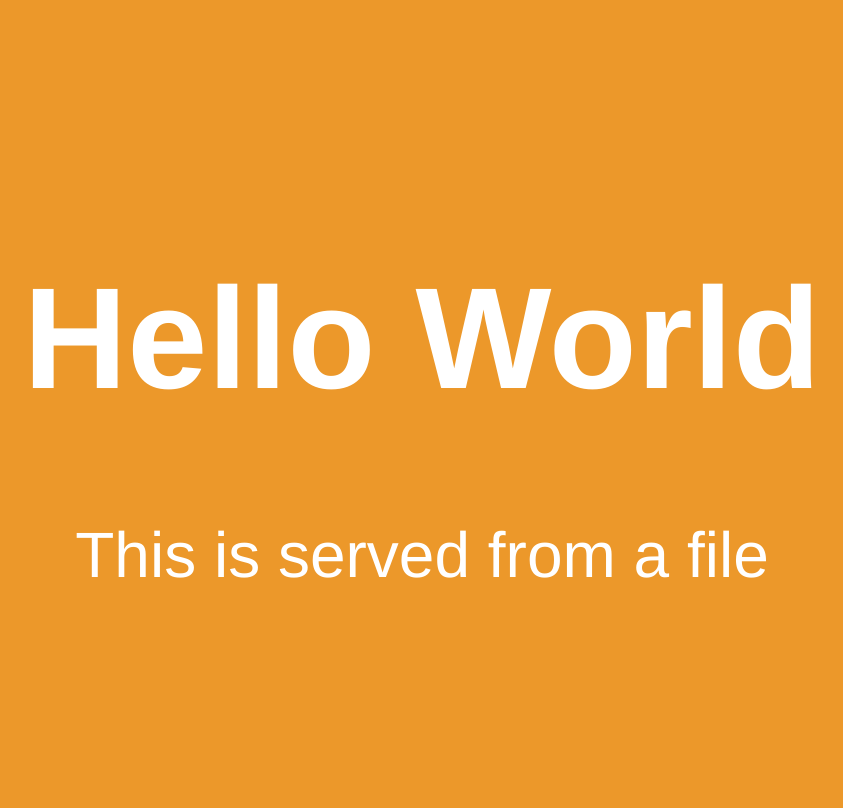
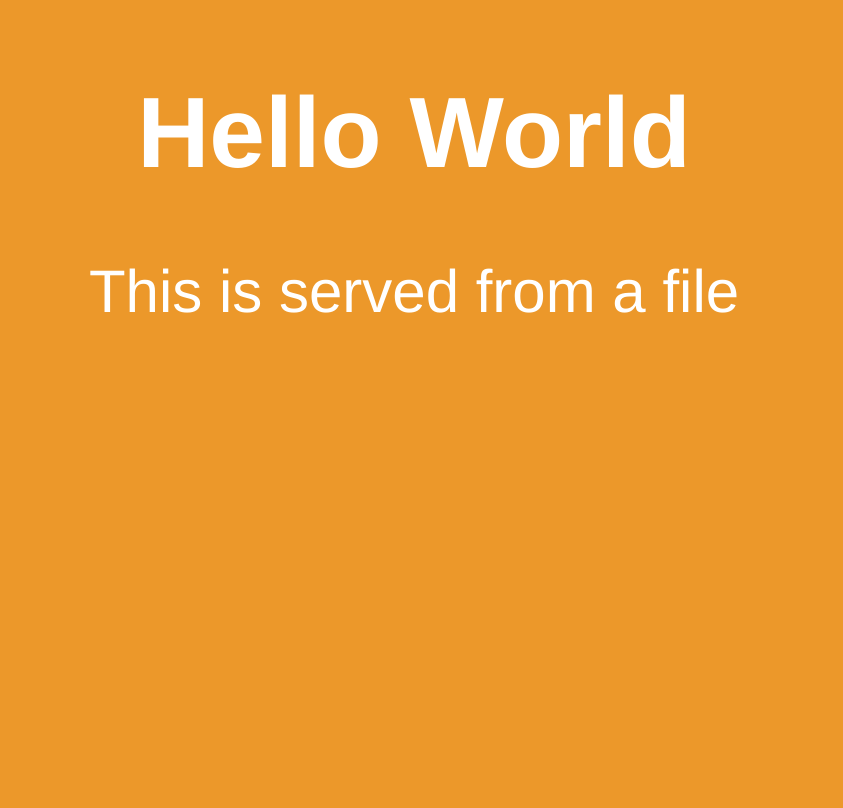
Before and after one commit to TooFuW/Eyrian_Muet_CC3, a Node server app: page / in a window 1280 px wide. Shown: the whole page, without its empty margins (226-1069 px from the left). After the commit the page ends 313 px from the top, so only its background shows below. Run offline with Node 20, Linux system fonts and the light colour scheme.

Commit message:
Question 2.7

```diff
--- a/server-express.mjs
+++ b/server-express.mjs
@@ -25,6 +25,19 @@ app.get("/random/:nb", async function (request, response, next) {
     return response.render("random", { numbers, welcome });
 });
 
+app.use((request, response, next) => {
+    concole.debug(`default route handler : ${request.url}`);
+    return next(createError(404));
+});
+
+app.use((error, _request, response, _next) => {
+    concole.debug(`default error handler: ${error}`);
+    const status = error.status ?? 500;
+    const stack = app.get("env") === "development" ? error.stack : "";
+    const result = { code: status, message: error.message, stack };
+    return response.render("error", result);
+});
+
 const server = app.listen(port, host);
 
 server.on("listening", () =>
--- a/static/style.css
+++ b/static/style.css
@@ -2,14 +2,9 @@ html {
     margin: 0;
     padding: 0;
     border: 0;
-    width: 100%;
-    height: 100%;
-
 }
 
 body {
-    width: 100%;
-    height: 100%;
     position: relative;
     background-color: rgb(236, 152, 42);
     display: flex;
@@ -25,9 +20,9 @@ body {
 }
 
 h1 {
-    font-size: 144px;
+    font-size: 100px;
 }
 
 p {
-    font-size: 64px;
+    font-size: 60px;
 }
```
Also changed, not shown: views/error.ejs (added, +19 -0 lines), README.md.
